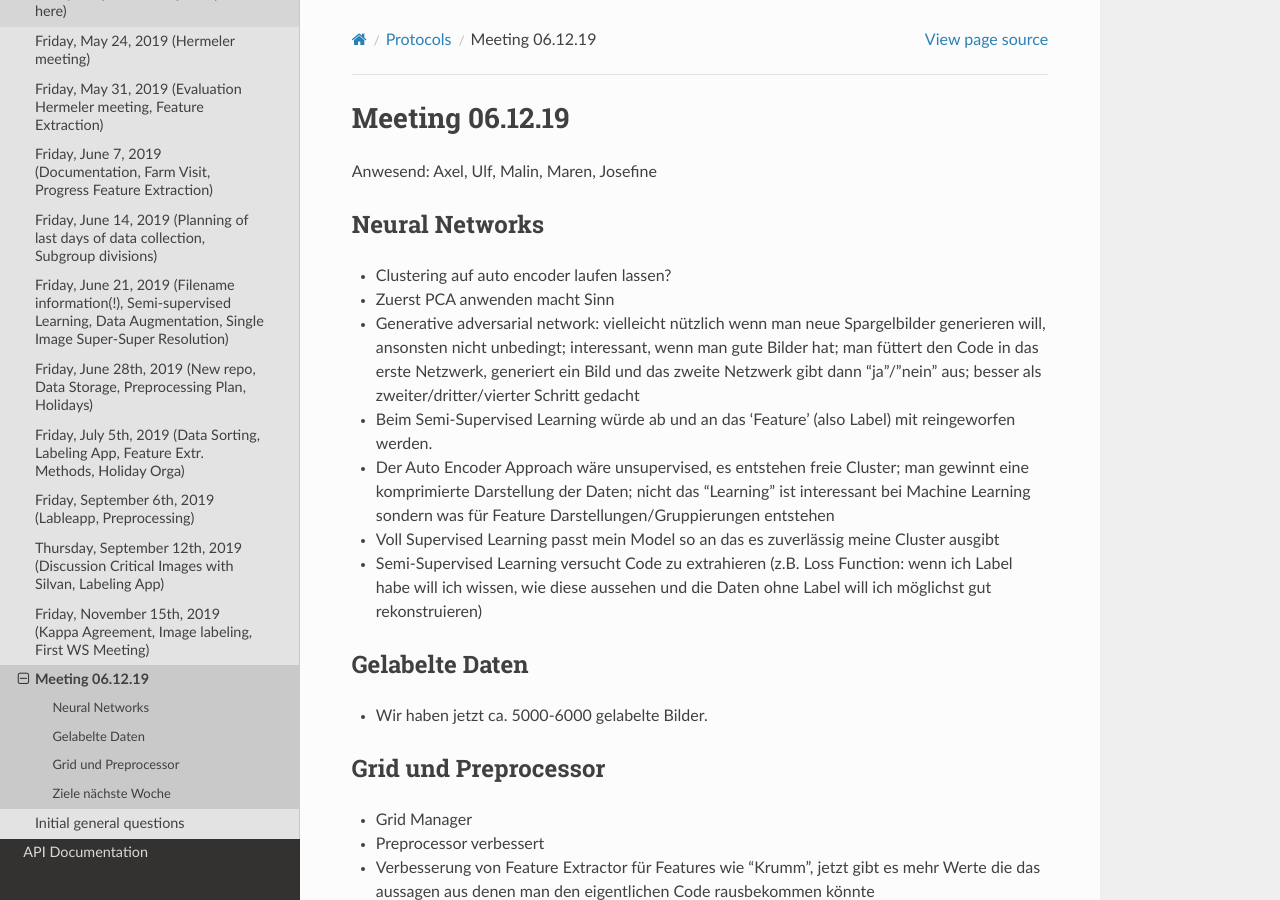
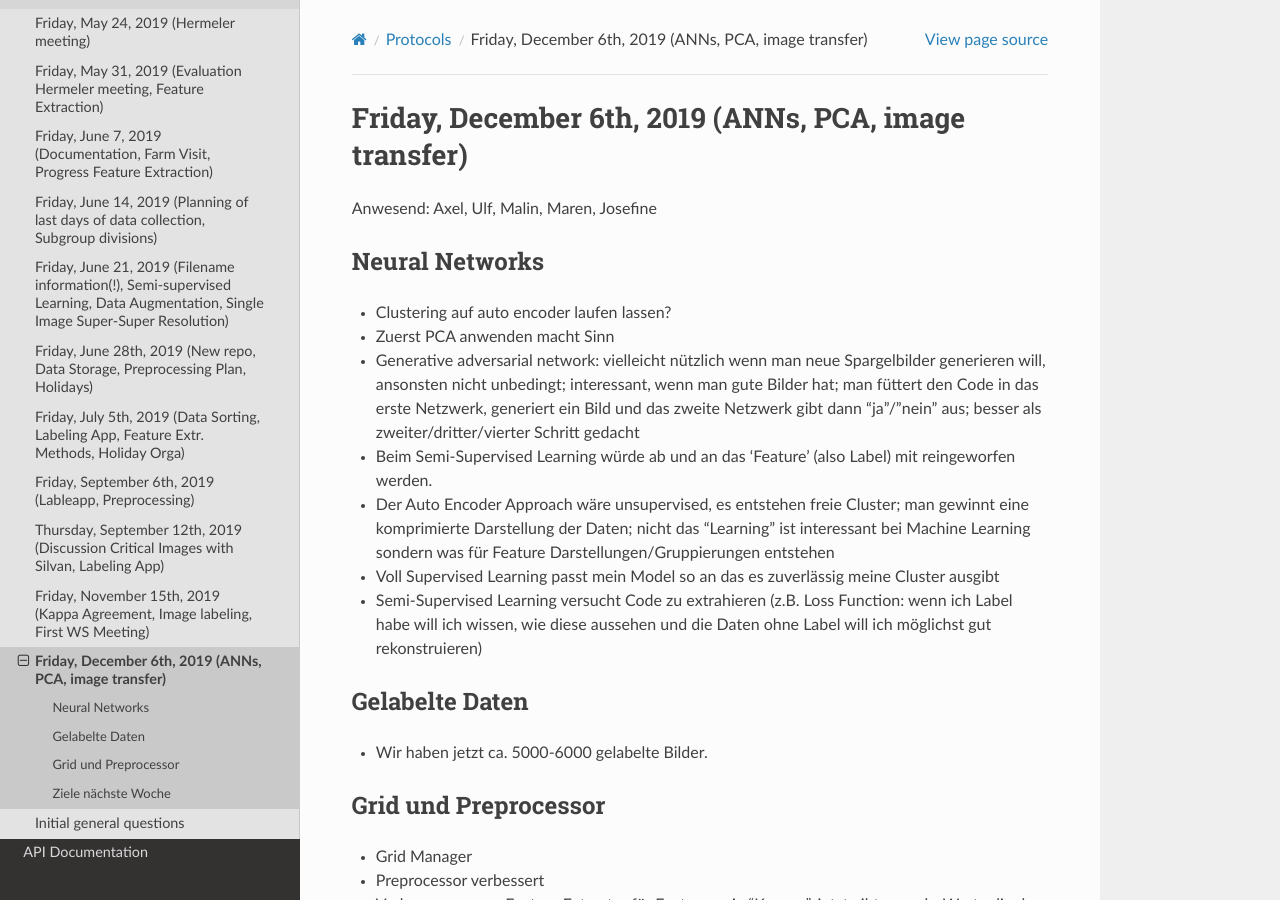
Before and after one commit to CogSciUOS/asparagus, a Sphinx documentation site: the page built from docs/protocols/protocol_19_12_06.md, in a window 1280 px wide and 900 px high. Built offline with Sphinx 7.4.7 and the Read the Docs theme 2.0.0, drawn with Linux system fonts in a browser that asks for light colours; the version number could not be read and is left out.

Commit message:
Update protocol_19_12_06.md
Renamed protocol.

```diff
--- a/docs/protocols/protocol_19_12_06.md
+++ b/docs/protocols/protocol_19_12_06.md
@@ -1,4 +1,4 @@
-# Meeting 06.12.19
+# Friday, December 6th, 2019 (ANNs, PCA, image transfer)
 Anwesend: Axel, Ulf, Malin, Maren, Josefine
 
 ## Neural Networks
```
